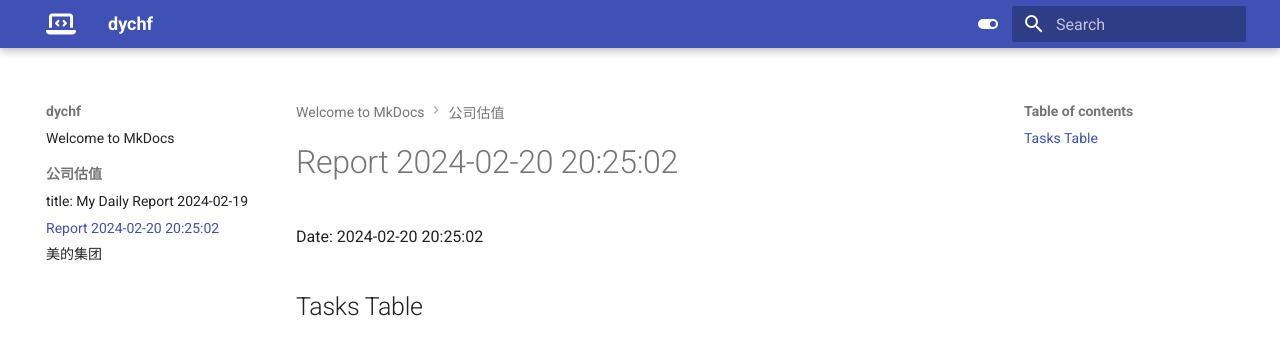
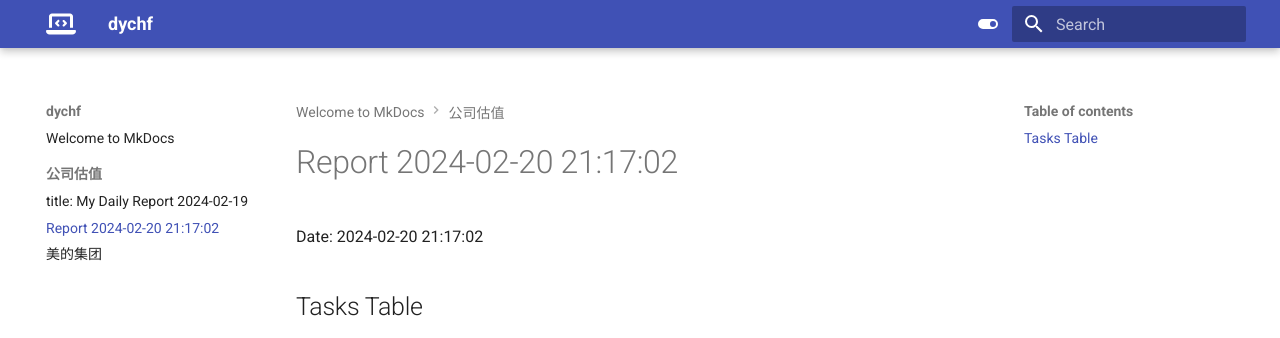
Before and after one commit to dychf/dychf.github.io, an MkDocs documentation site: the page built from docs/公司估值/2024-02-20.md, in a window 1280 px wide. Shown: the top 338 px of the page. Built offline with MkDocs 1.6.1 and Material for MkDocs 9.7.7, drawn with Linux system fonts in a browser that asks for light colours.

Commit message:
Add file from automation

```diff
--- a/docs/公司估值/2024-02-20.md
+++ b/docs/公司估值/2024-02-20.md
@@ -1,7 +1,7 @@
 
 
-# Report 2024-02-20 20:25:02
-Date: 2024-02-20 20:25:02
+# Report 2024-02-20 21:17:02
+Date: 2024-02-20 21:17:02
 ## Tasks Table
 | Task | Description | Status |
 |------|-------------|--------|
```
